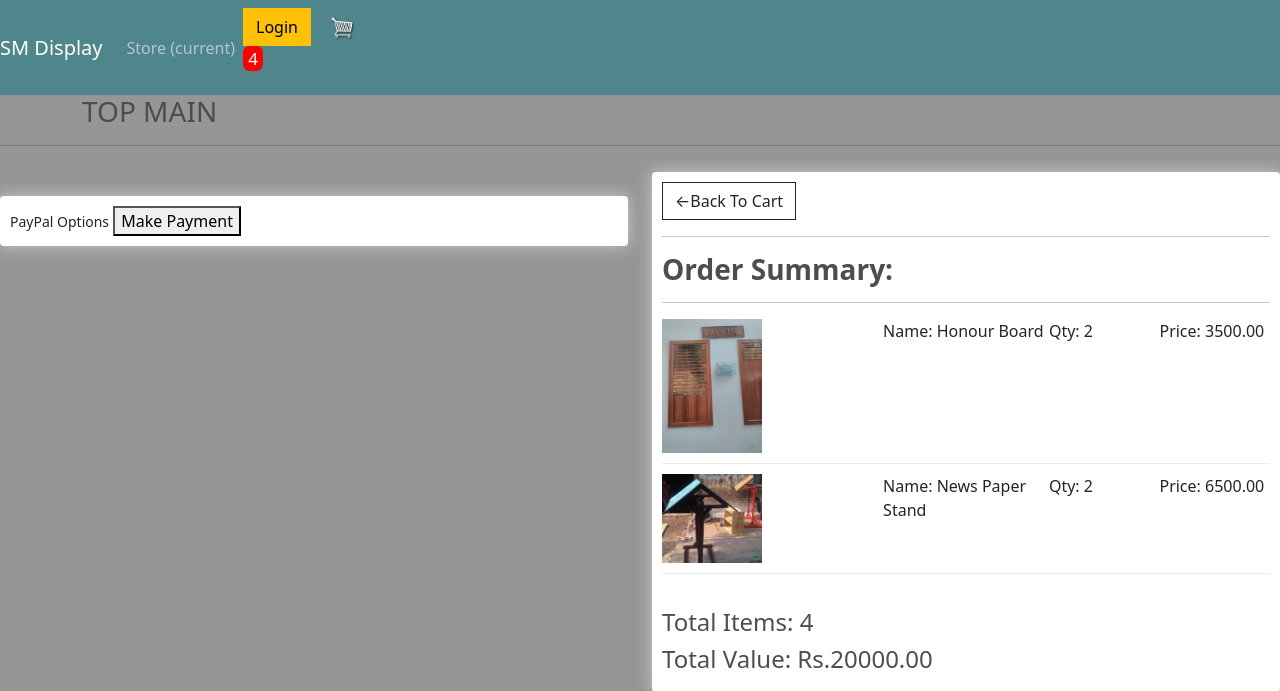
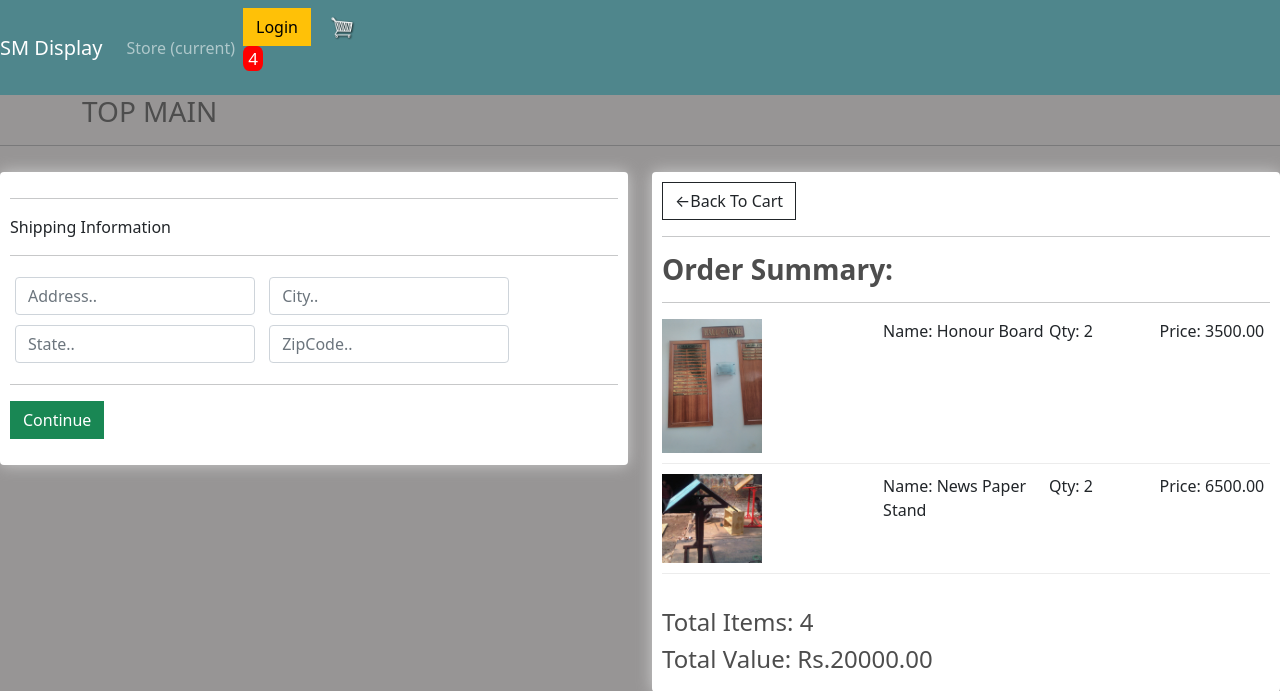
Before and after one commit to sy-r0y/shoppingcommerce, a Django app: page /checkout in a window 1280 px wide. Shown: the top 691 px of the page. Run offline with Django 3.2, Linux system fonts and the light colour scheme; a user stored in the database is signed in; data comes from the database, SQL or seed files in the repository; both versions use the stored data as it was after the commit; some libraries are stand-ins or nearby versions.

Commit message:
finalized some view functions

```diff
--- a/smdisplay/templates/checkout.html
+++ b/smdisplay/templates/checkout.html
@@ -70,11 +70,12 @@
     </div>
 <script type='text/javascript'>
 
-    var form= document.getElementById('form')
+
     var shipping= "{{order.shipping}}"
     var total= "{{order.cartTOTAL}}"
 
-    console.log("User:- ", user)
+    //console.log("User:- ", user)
+
     if (shipping== "False"){
         document.getElementById('shipping-info').innerHTML= ''
     }
@@ -83,24 +84,30 @@
         document.getElementById('user-info').innerHTML = ''
     }
 
-    if (shipping == 'True' && user!= 'AnonymousUser'){
+    if (shipping == 'False' && user!= 'AnonymousUser'){
         document.getElementById('form-wrapper').classList.add('hidden') // Hide entire form if user is logged in & shipping is not required(for digital project)
         document.getElementById('payment-info').classList.remove('hidden') // Show paymen options if user is logged in & shipping is not required
     }
+
+    var form= document.getElementById('form')
+
+    csrftoken= form.getElementsByTagName('input')[0].value
+    console.log('New Token', form.getElementsByTagName('input')[0].value)
 
     form.addEventListener('submit', function(e){
         e.preventDefault()  // stop the form from performing its normal functions, we are going to handle what occurs
 
         console.log("Form Submitted!!")
+        document.getElementById('form-button').classList.add('hidden');
         document.getElementById('payment-info').classList.remove('hidden');
-        document.getElementById('form-button').classList.add('hidden');
+
     })
 
     document.getElementById('make-payment').addEventListener('click', function(e){
-        submitFormData()  // Trigger this function when the event "click" happens on the element "make-payment"
+        submitFormData()  // Trigger this function when the event "click" happens on the element "make-payment" i.e customer "makes the payment"
 
     })
-    function submitFormData(){
+    function submitFormData(){  // function gets called when customer "pays" (clicks on make payment)
 
         // Create 2 JavaScript objects & pass the data to the backend using those two objects
 
@@ -145,7 +152,7 @@
         .then((response) => response.json())
         .then((data) => {
             console.log('Success', data);
-            alert("Transactoin Completed");
+            alert("Transaction Completed");
             window.location.href= "{% url 'store' %}"
         })
     }
--- a/static/js/cart.js
+++ b/static/js/cart.js
@@ -17,7 +17,8 @@ for (i=0; i< updateBtns.length; i++){
 
         if(user=='AnonymousUser'){
             console.log('Anonymous User')
-        }else{
+        }
+        else{
 
             //console.log('Hello there- ', user)
             //console.log('ID & Action- ', productID, action)
```
Also changed, not shown: smdisplay/views.py (+5 -3 lines), db.sqlite3.
